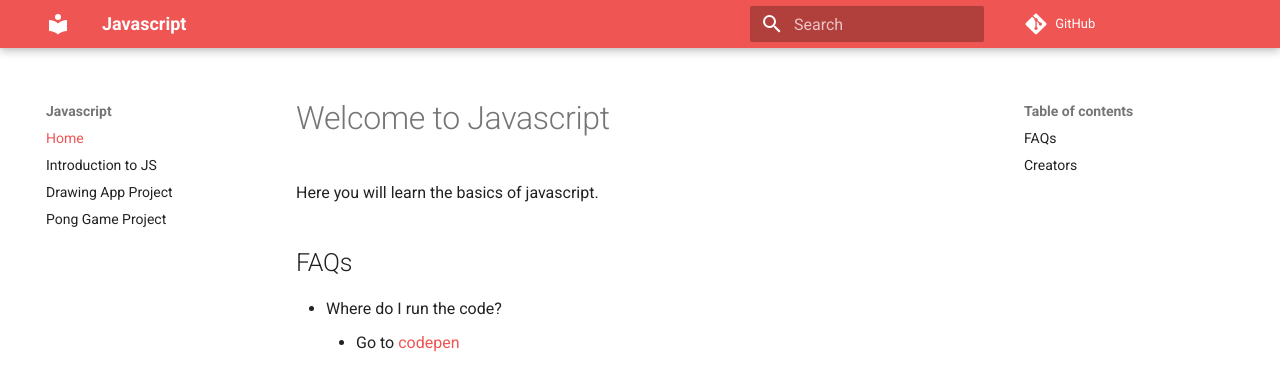
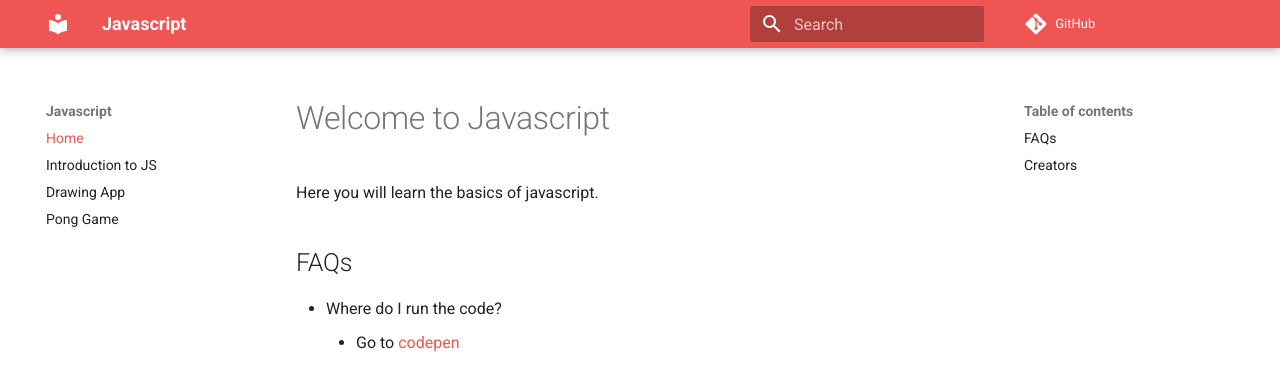
Before and after one commit to SanDiegoCode/javascript, an MkDocs documentation site: the page built from docs/index.md, in a window 1280 px wide. Shown: the top 367 px of the page. Built offline with MkDocs 1.6.1 and Material for MkDocs 9.7.7, drawn with Linux system fonts in a browser that asks for light colours; comment, search, counter and statistics services are not loaded; old or Windows-style settings are respelled for this version of MkDocs.

Commit message:
Update mkdocs.yml

```diff
--- a/mkdocs.yml
+++ b/mkdocs.yml
@@ -7,8 +7,8 @@ site_url: 'https://sdcoding.com/javascript'
 pages:
 - Home: index.md
 - Introduction to JS: BeginnerJavascript.md
-- Drawing App Project: HTML5DrawingApp.md
-- Pong Game Project: HTML5CanvasGame.md
+- Drawing App: HTML5DrawingApp.md
+- Pong Game: HTML5CanvasGame.md
 # Uncomment the below line to add lessons
 #- Lesson 1: lesson1.md
 
```
